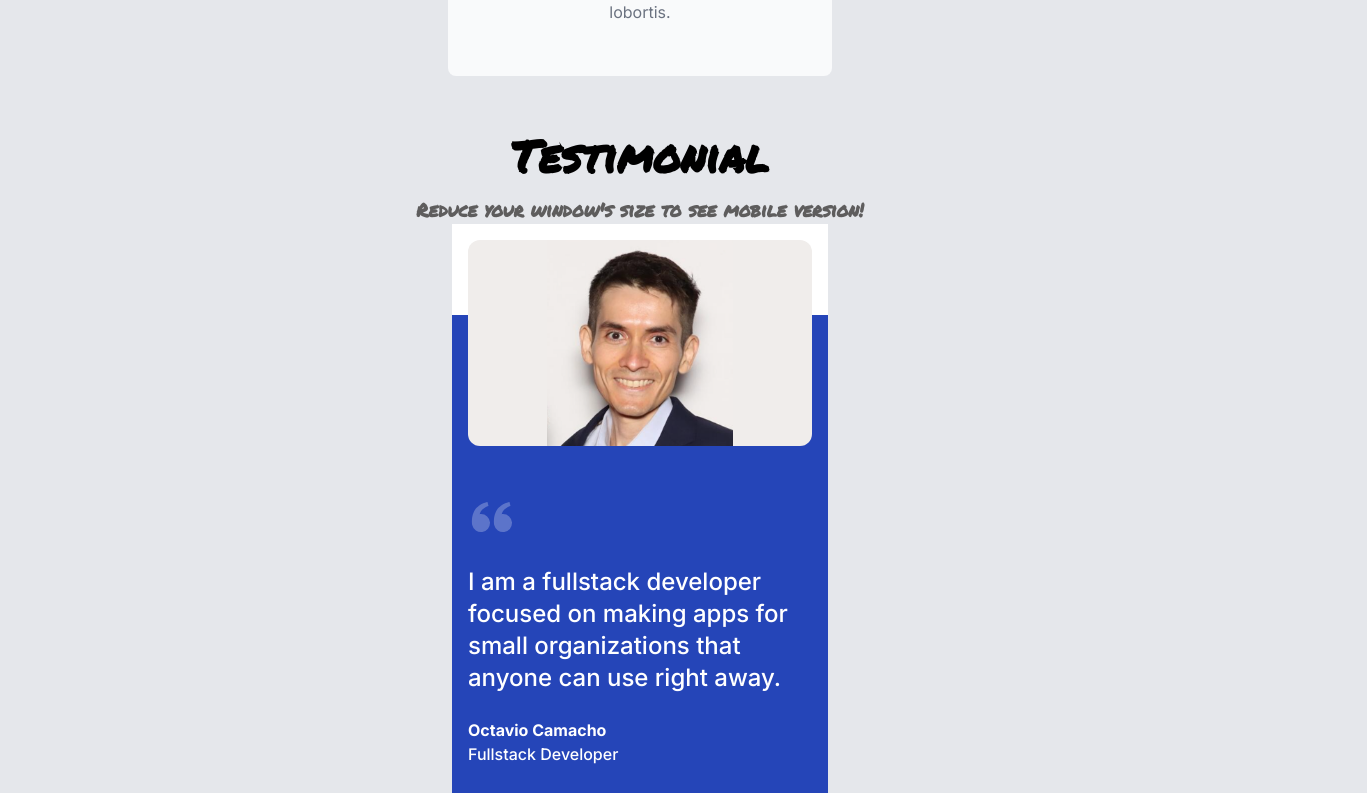
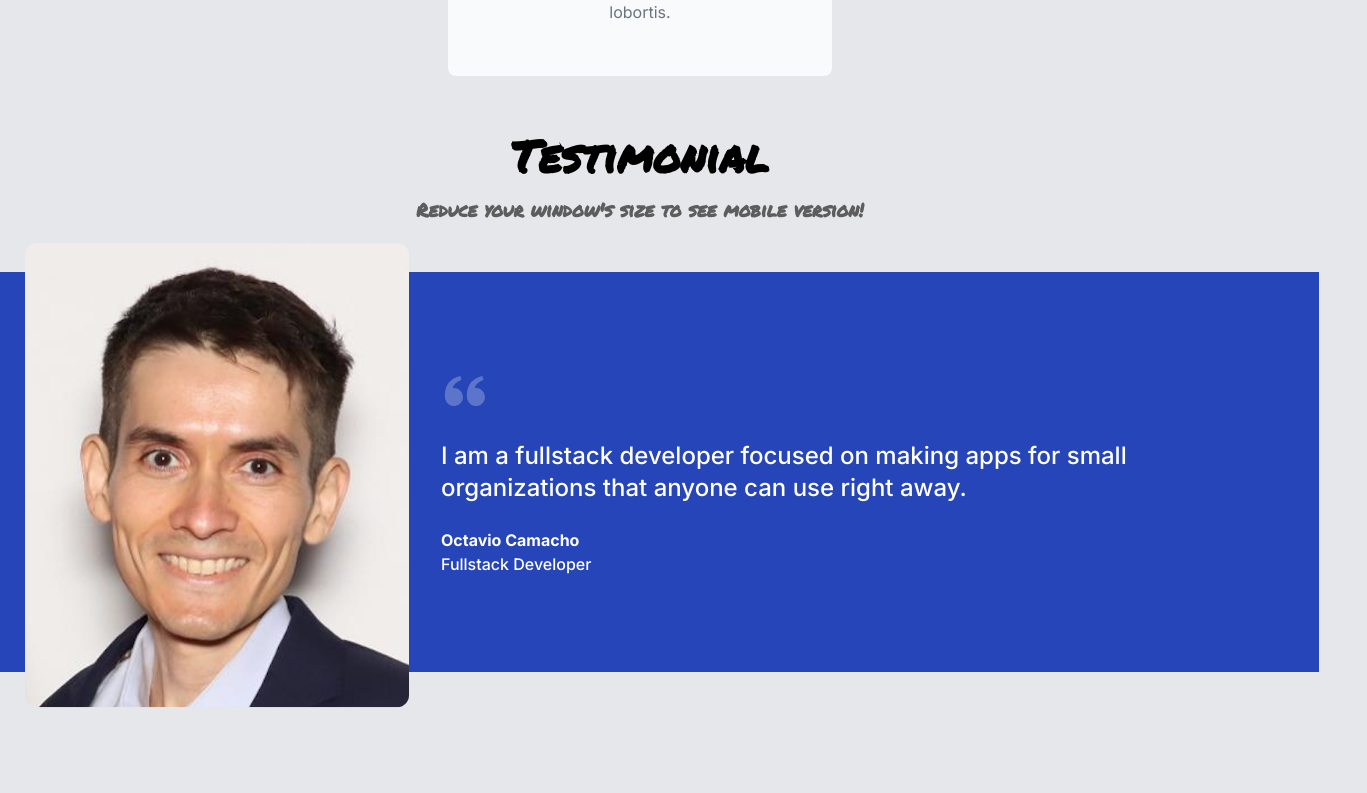
Before and after one commit to Taviquenson/react-component-library-scrimba, a React (Vite) app: page / in a window 1280 px wide. Shown: the part 1307-2100 px from the top of the page, 1367 px wide, since content can reach past the window. After the commit the page ends 2075 px from the top, so only its background shows below. Built offline with nearby package versions, Linux system fonts and the light colour scheme.

Commit message:
add desktop testimonial

```diff
--- a/components/Testimonial.jsx
+++ b/components/Testimonial.jsx
@@ -4,10 +4,12 @@ export default function Testimonial({...rest}) {
     return (
         <div className="testimonial">
             <img src={rest.img}/>
-            <BiSolidQuoteAltLeft className="quote-icon"/>
-            <span className="text">{rest.text}</span>
-            <span className="name">{rest.name}</span>
-            <span className="position">{rest.position}</span>
+            <div className="testimonial-contents">
+                <BiSolidQuoteAltLeft className="quote-icon"/>
+                <span className="text">{rest.text}</span>
+                <span className="name">{rest.name}</span>
+                <span className="position">{rest.position}</span>
+            </div>
         </div>
     )
 }
--- a/src/style.css
+++ b/src/style.css
@@ -267,11 +267,15 @@ div.card-content > span.text {
 
 /***** Testimonial *****/
 section.testimonial {
-  margin-top: 3rem;
+  margin: 3rem 0 3rem 0;
   display: flex;
   flex-direction: column;
   align-items: center;
 }
+
+section.testimonial > h3 {
+    margin-bottom: 1rem;
+  }
 
 div.testimonial {
   width: 23.5rem;
@@ -279,7 +283,6 @@ div.testimonial {
   background-image: linear-gradient(to bottom, #ffffff 0%, #ffffff 15%, #2545B8 15%, #2545B8 100%);
   display: flex;
   flex-direction: column;
-  margin-bottom: 3rem;
   padding: 1rem;
 }
 
@@ -287,38 +290,75 @@ div.testimonial > img {
   width: 21.5rem;
   height: 12.875rem;
   object-fit: contain;
-  /* object-position: 50% 50%; */
   background-color: #F0EDEB;
   border-radius: 12px;
 }
 
-div.testimonial > svg {
+div.testimonial-contents {
+  display: flex;
+  flex-direction: column;
+}
+
+div.testimonial-contents > svg {
   margin-top: 3rem;
   font-size: 3rem;
   color: #FFFFFF40;
 }
 
-div.testimonial > span {
+div.testimonial-contents > span {
   font-weight: 500;
   line-height: 1.5rem;
   color: #ffffff;
 }
 
-div.testimonial > span.text {
+div.testimonial-contents > span.text {
   margin-top: 1.5rem;
   font-size: 1.5rem;
   line-height: 2rem;
 }
 
-div.testimonial > span.name {
+div.testimonial-contents > span.name {
   margin-top: 1.5rem;
   font-weight: 700;
 }
 
-div.testimonial > span.position {
+div.testimonial-contents > span.position {
   margin-bottom: 3rem;
 }
 
+/***** Testimonial media query *****/
+@media (min-width: 700px) {
+  section.testimonial {
+    margin-bottom: 6rem;
+  }
 
+  section.testimonial > h3 {
+    margin-bottom: 3rem;
+  }
 
+  div.testimonial {
+    margin: 0;
+    padding: 0;
+    flex-direction: row;
+    width: 84.875rem;
+    height: 25rem;
+    background-image: none;
+    margin: 0 3rem;
+  }
+
+  div.testimonial > img {
+    height: 29rem;
+    width: 24rem;
+    object-fit: cover;
+    margin-left: 4rem;
+    transform: translateY(-1.8rem);
+  }
+
+  div.testimonial-contents {
+    display: flex;
+    justify-content: center;
+    padding: 0 2rem;
+  }
+}
+/***** Testimonial media query *****/
 /***** Testimonial *****/
```
